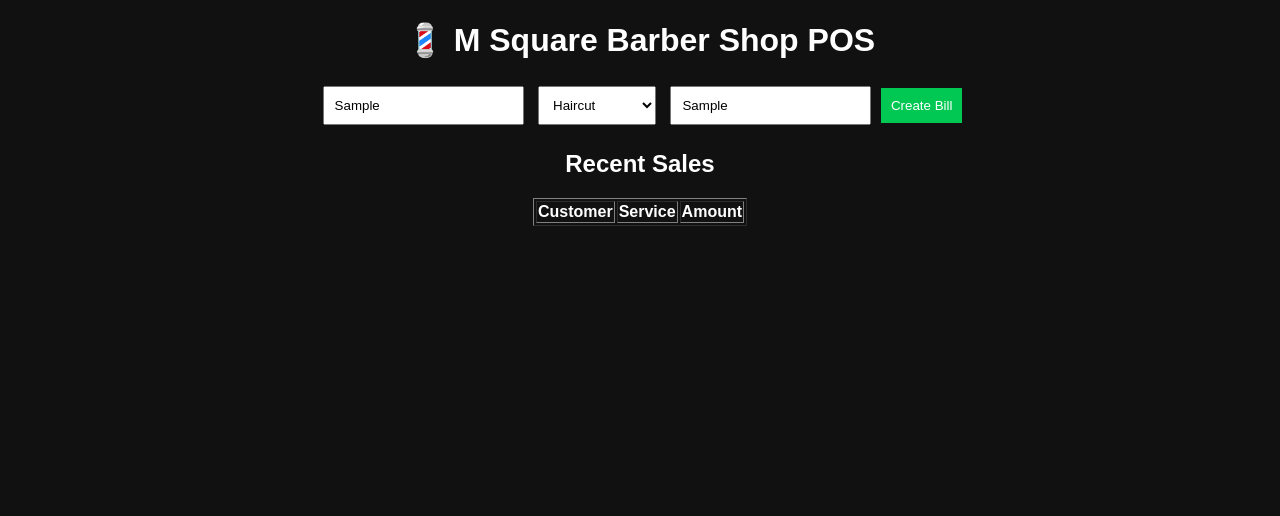
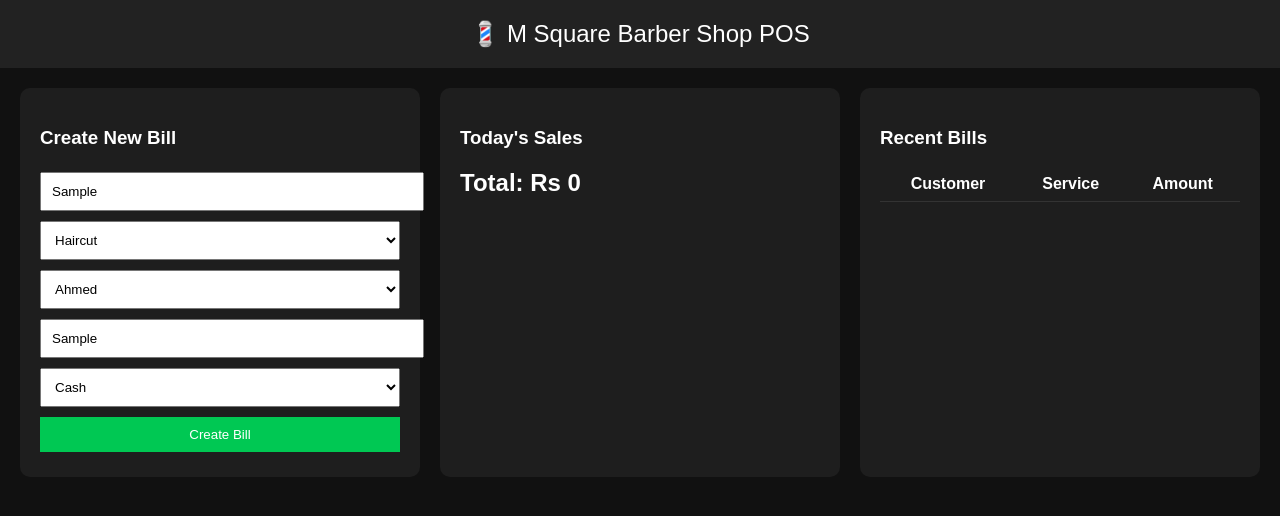
Before and after one commit to zafirahdigital/M-Square-Barber-POS, a plain HTML site: page Msquare.html in a window 1280 px wide. Both pictures are taken after typing "Sample", "Sample" into the empty fields and a click on the button "Create Bill". Drawn offline with nearby package versions, Linux system fonts and the light colour scheme; no server answers.

Commit message:
Revamp M Square Barber POS layout and features
Updated HTML structure and added staff and payment options. Integrated Chart.js for sales dashboard visualization.

```diff
--- a/Msquare.html
+++ b/Msquare.html
@@ -1,61 +1,106 @@
 <!DOCTYPE html>
-<html>
+<html lang="en">
 <head>
+<meta charset="UTF-8">
 <title>M Square Barber POS</title>
 
+<!-- Firebase SDK -->
 <script src="https://www.gstatic.com/firebasejs/10.7.1/firebase-app.js"></script>
 <script src="https://www.gstatic.com/firebasejs/10.7.1/firebase-firestore.js"></script>
 
+<!-- Chart.js for dashboard graphs -->
+<script src="https://cdn.jsdelivr.net/npm/chart.js"></script>
+
 <style>
-
 body{
-font-family:Arial;
+    font-family: Arial;
     background:#111;
     color:white;
+    margin:0;
+    padding:0;
+}
+.header{
     text-align:center;
+    background:#222;
+    padding:20px;
+    font-size:24px;
 }
-
-input,select{
+.container{
+    display:flex;
+    flex-wrap:wrap;
+    justify-content:center;
+    padding:20px;
+    gap:20px;
+}
+.card{
+    background:#1e1e1e;
+    padding:20px;
+    border-radius:10px;
+    flex:1 1 300px;
+}
+input, select, button{
+    width:100%;
     padding:10px;
-margin:5px;
+    margin:5px 0;
 }
-
 button{
-padding:10px;
     background:#00c853;
+    color:white;
     border:none;
-color:white;
     cursor:pointer;
 }
-
 table{
-margin:auto;
-margin-top:20px;
+    width:100%;
+    border-collapse:collapse;
+    margin-top:10px;
 }
-
+td,th{
+    padding:8px;
+    border-bottom:1px solid #333;
+}
 </style>
 </head>
-
 <body>
 
-<h1>💈 M Square Barber Shop POS</h1>
+<div class="header">💈 M Square Barber Shop POS</div>
 
+<div class="container">
+
+<!-- New Bill Card -->
+<div class="card">
+<h3>Create New Bill</h3>
 <input id="customer" placeholder="Customer Name">
-
 <select id="service">
     <option>Haircut</option>
     <option>Beard Trim</option>
     <option>Hair + Beard</option>
     <option>Facial</option>
 </select>
+<select id="staff">
+    <option>Ahmed</option>
+    <option>Ali</option>
+    <option>Bilal</option>
+</select>
+<input id="amount" placeholder="Amount">
+<select id="payment">
+    <option>Cash</option>
+    <option>Easypaisa</option>
+    <option>JazzCash</option>
+</select>
+<button onclick="addSale()">Create Bill</button>
+</div>
 
-<input id="amount" placeholder="Amount">
+<!-- Dashboard Card -->
+<div class="card">
+<h3>Today's Sales</h3>
+<h2>Total: Rs <span id="totalsales">0</span></h2>
+<canvas id="salesChart"></canvas>
+</div>
 
-<button onclick="addSale()">Create Bill</button>
-
-<h2>Recent Sales</h2>
-
-<table border="1">
+<!-- Recent Bills Card -->
+<div class="card">
+<h3>Recent Bills</h3>
+<table>
 <thead>
 <tr>
 <th>Customer</th>
@@ -63,13 +108,12 @@ margin-top:20px;
 <th>Amount</th>
 </tr>
 </thead>
-
 <tbody id="salesTable"></tbody>
-
 </table>
+</div>
 
 <script>
-
+// ---------------- Firebase Setup ----------------
 const firebaseConfig = {
   apiKey: "AIzaSyAU-HNotjDDd377h4vUtE6ItEIsQJNCpbw",
   authDomain: "msquare-barber-pos.firebaseapp.com",
@@ -81,56 +125,75 @@ const firebaseConfig = {
 };
 
 firebase.initializeApp(firebaseConfig);
-
 const db = firebase.firestore();
 
+// ---------------- Add Sale Function ----------------
 function addSale(){
+    const customer = document.getElementById("customer").value;
+    const service = document.getElementById("service").value;
+    const staff = document.getElementById("staff").value;
+    const amount = parseInt(document.getElementById("amount").value) || 0;
+    const payment = document.getElementById("payment").value;
 
-let customer=document.getElementById("customer").value
-let service=document.getElementById("service").value
-let amount=document.getElementById("amount").value
+    if(!customer || amount<=0) { alert("Enter valid customer & amount"); return; }
 
     db.collection("sales").add({
-customer:customer,
-service:service,
-amount:amount,
-date:new Date()
-})
-
-loadSales()
-
+        customer,
+        service,
+        staff,
+        amount,
+        payment,
+        date: new Date()
+    }).then(()=>{
+        document.getElementById("customer").value="";
+        document.getElementById("amount").value="";
+        loadSales();
+    });
 }
 
-function loadSales(){
-
-db.collection("sales").get().then(snapshot=>{
-
-let table=document.getElementById("salesTable")
-
-table.innerHTML=""
+// ---------------- Load Sales & Update Dashboard ----------------
+async function loadSales(){
+    const snapshot = await db.collection("sales").orderBy("date","desc").get();
+    const table = document.getElementById("salesTable");
+    table.innerHTML="";
+    let total=0;
+    const serviceCount={};
 
     snapshot.forEach(doc=>{
-
-let data=doc.data()
-
+        const data = doc.data();
+        total+=data.amount;
         table.innerHTML+=`
         <tr>
             <td>${data.customer}</td>
             <td>${data.service}</td>
             <td>${data.amount}</td>
         </tr>
-`
+        `;
+        serviceCount[data.service] = (serviceCount[data.service] || 0)+1;
+    });
 
-})
+    document.getElementById("totalsales").innerText = total;
 
-})
-
+    // Update Chart
+    const ctx = document.getElementById('salesChart').getContext('2d');
+    if(window.myChart) window.myChart.destroy(); // destroy old chart
+    window.myChart = new Chart(ctx,{
+        type:'bar',
+        data:{
+            labels:Object.keys(serviceCount),
+            datasets:[{
+                label:'Service Count',
+                data:Object.values(serviceCount),
+                backgroundColor:'#00c853'
+            }]
+        },
+        options:{responsive:true,plugins:{legend:{display:false}}}
+    });
 }
 
-loadSales()
-
+// Initial load
+loadSales();
 </script>
 
 </body>
-
 </html>
```
Lines whose indentation alone changed are shown as unchanged.
